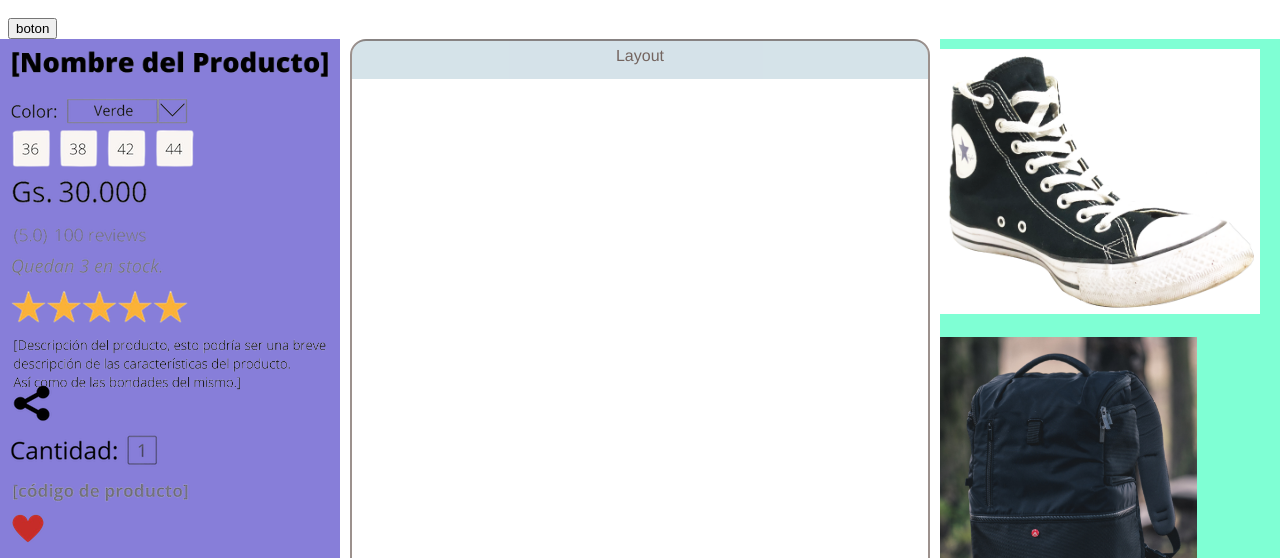
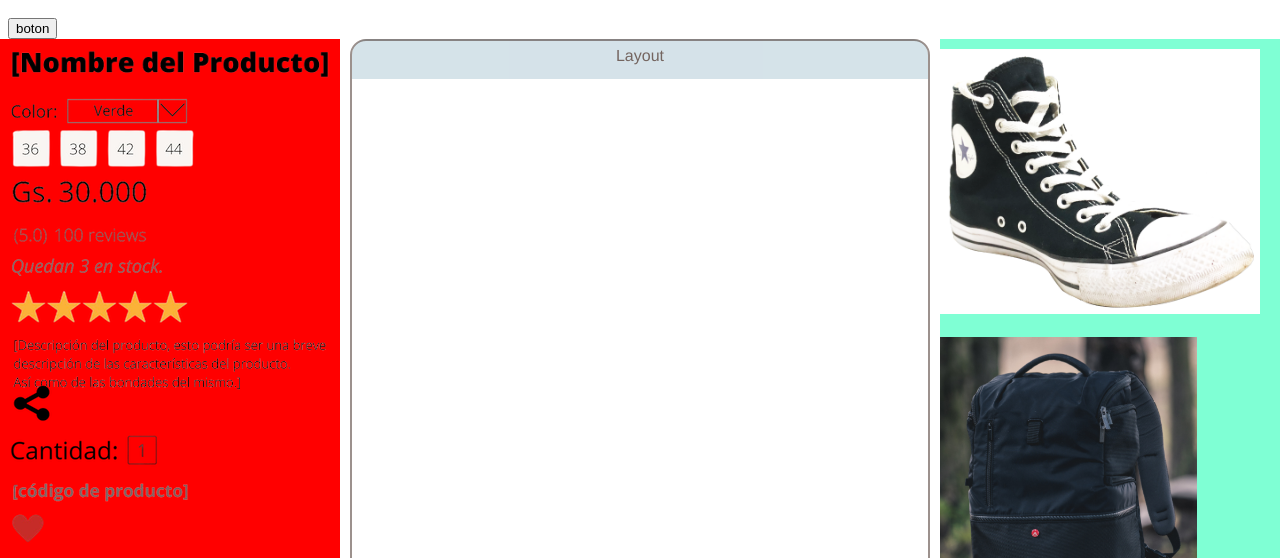
Before and after one commit to sundayrobin7/layout, a plain HTML site: page index.html in a window 1280 px wide. Shown: the part 237-795 px from the top of the page. Drawn offline with Linux system fonts and the light colour scheme.

Commit message:
Add files via upload

```diff
--- a/index.html
+++ b/index.html
@@ -15,7 +15,7 @@
         <h1 id="subtitulo2">hola2</h1>
         <button>boton</button>
         <div id="pagina">
-            <div style="background-color:rgba(94, 82, 204, 0.74) ;" id="tablero-izquierdo" class="tablero">
+            <div style="background-color:red ;" id="tablero-izquierdo" class="tablero">
                 <div class="contenedor">
                     <img class="componente" alt="componente" id="componente1" src="./images/componente_1.png" />
                 </div>
```
